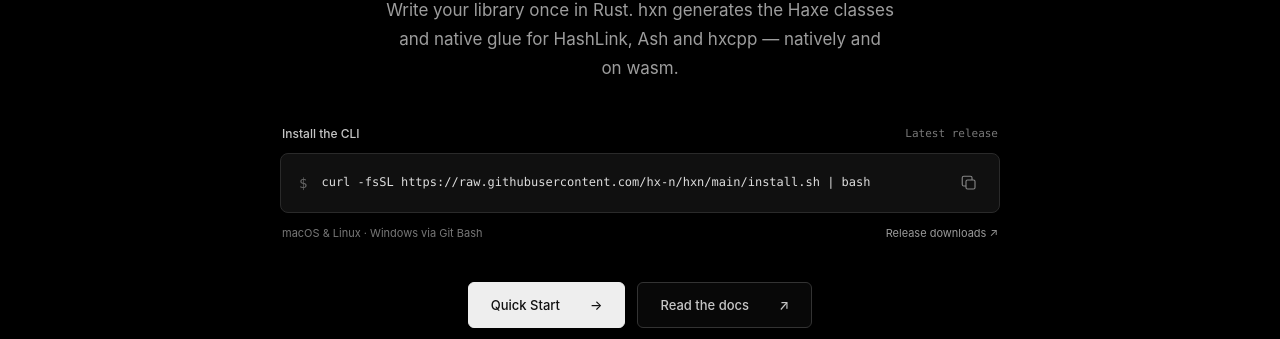
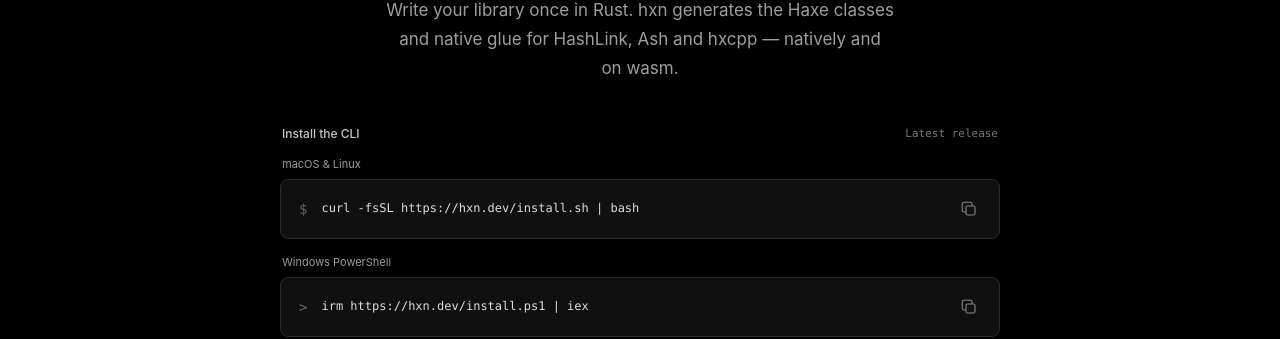
Before and after one commit to hx-n/hxn, a plain HTML site: page site/index.html in a window 1280 px wide. Shown: the part 469-808 px from the top of the page. Drawn offline with Linux system fonts and the light colour scheme.

Commit message:
Host Unix and PowerShell CLI installers
Serve checksum-verified installers from hxn.dev and document both platforms. Cover the PowerShell installer in CI and keep hosted copies aligned with the tested sources.

git-bug: c830ddff08efba5fc9a733d77ff9d518ed7ce455149434bb2582bfaaa038f28b

```diff
--- a/site/index.html
+++ b/site/index.html
@@ -95,16 +95,26 @@
             <h2>Install the CLI</h2>
             <span>Latest release</span>
           </div>
+          <p class="install-platform">macOS &amp; Linux</p>
           <div class="command-box">
             <span class="prompt" aria-hidden="true">$</span>
-            <pre><code id="install-command">curl -fsSL https://raw.githubusercontent.com/hx-n/hxn/main/install.sh | bash</code></pre>
+            <pre><code id="install-command">curl -fsSL https://hxn.dev/install.sh | bash</code></pre>
             <button class="copy" type="button" data-copy-target="install-command" aria-label="Copy install command" title="Copy install command">
               <svg class="copy-icon" viewBox="0 0 24 24" width="18" height="18" fill="none" stroke="currentColor" stroke-width="1.5" aria-hidden="true"><rect x="8" y="8" width="12" height="12" rx="2"/><path d="M16 8V5a2 2 0 0 0-2-2H5a2 2 0 0 0-2 2v9a2 2 0 0 0 2 2h3"/></svg>
               <svg class="check-icon" viewBox="0 0 24 24" width="18" height="18" fill="none" stroke="currentColor" stroke-width="1.5" aria-hidden="true"><path d="m5 12 4 4L19 6"/></svg>
             </button>
           </div>
+          <p class="install-platform">Windows PowerShell</p>
+          <div class="command-box">
+            <span class="prompt" aria-hidden="true">&gt;</span>
+            <pre><code id="install-command-windows">irm https://hxn.dev/install.ps1 | iex</code></pre>
+            <button class="copy" type="button" data-copy-target="install-command-windows" aria-label="Copy Windows install command" title="Copy Windows install command">
+              <svg class="copy-icon" viewBox="0 0 24 24" width="18" height="18" fill="none" stroke="currentColor" stroke-width="1.5" aria-hidden="true"><rect x="8" y="8" width="12" height="12" rx="2"/><path d="M16 8V5a2 2 0 0 0-2-2H5a2 2 0 0 0-2 2v9a2 2 0 0 0 2 2h3"/></svg>
+              <svg class="check-icon" viewBox="0 0 24 24" width="18" height="18" fill="none" stroke="currentColor" stroke-width="1.5" aria-hidden="true"><path d="m5 12 4 4L19 6"/></svg>
+            </button>
+          </div>
           <div class="install-note">
-            <p>macOS &amp; Linux · Windows via Git Bash</p>
+            <p>x86-64 &amp; ARM64 · SHA-256 verified</p>
             <a href="https://github.com/hx-n/hxn/releases">Release downloads <span aria-hidden="true">↗</span></a>
           </div>
           <p id="copy-status" class="copy-status" role="status" aria-live="polite"></p>
--- a/site/styles.css
+++ b/site/styles.css
@@ -29,6 +29,7 @@ h1 { font-size: clamp(38px, 5.5vw, 58px); font-weight: 550; line-height: 1.09; l
 .install-heading { display: flex; align-items: center; justify-content: space-between; padding: 0 2px; margin-bottom: 12px; }
 .install-heading h2 { margin: 0; font-size: 12px; font-weight: 500; color: #c6c6c6; }
 .install-heading > span { font: 11px ui-monospace, SFMono-Regular, Consolas, monospace; color: #777; }
+.install-platform { margin: 16px 2px 8px; font-size: 11px; color: #999; }
 .command-box { display: flex; align-items: center; gap: 14px; padding: 17px 18px; background: #101010; border: 1px solid #2a2a2a; border-radius: 8px; }
 .prompt { font: 14px ui-monospace, SFMono-Regular, Consolas, monospace; color: #666; user-select: none; }
 pre { flex: 1; min-width: 0; margin: 0; white-space: pre-wrap; overflow-wrap: anywhere; }
```
Also changed, not shown: site/.well-known/agent-skills/index.json, site/llms.txt, 13 other files.
